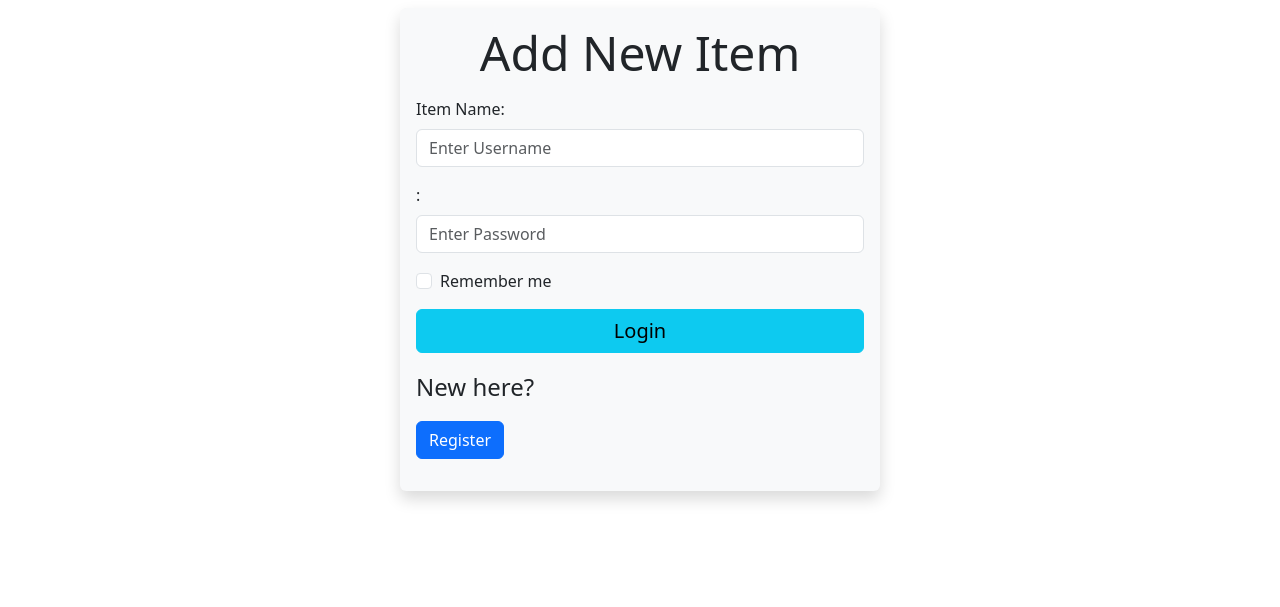
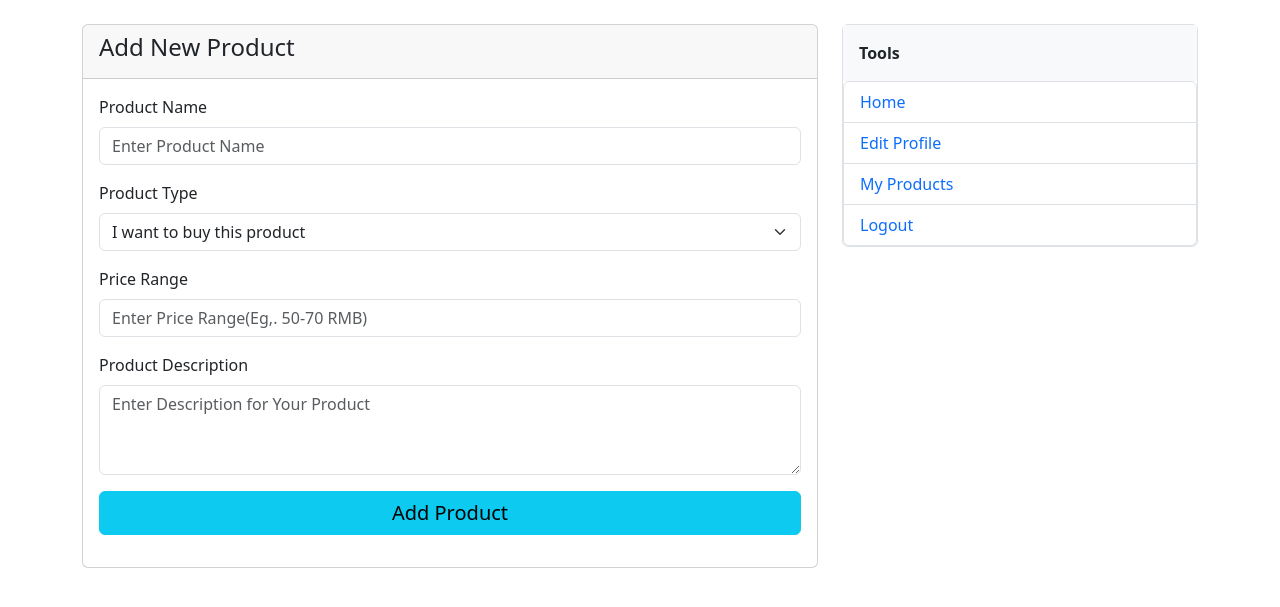
Before and after one commit to alfa-echo-niner-ait/dormx, a Flask app: template src/templates/add_item.html in a window 1280 px wide. Shown: the part 63-670 px from the top of the page. Run offline with Flask 3, Linux system fonts and the light colour scheme; the template is opened without the code that fills it: values that come from a table or form of the project are taken from there, others are empty; some libraries are stand-ins or nearby versions.

Commit message:
Implemented add product to database

```diff
--- a/src/forms.py
+++ b/src/forms.py
@@ -1,6 +1,6 @@
 from flask_wtf import FlaskForm
 from flask_wtf.file import FileField, FileAllowed
-from wtforms import StringField, PasswordField, SelectField, BooleanField, SubmitField
+from wtforms import StringField, PasswordField, SelectField, BooleanField, SubmitField, TextAreaField
 from wtforms.validators import DataRequired, Length, ValidationError
 from src.models import User_Cred
 
@@ -33,7 +33,7 @@ class RegistrationForm(FlaskForm):
             raise ValidationError(f"{username.data} already exist! Please type different username.")
 
 class UpdateProfileForm(FlaskForm):
-    current_password = PasswordField('Current Password')
+    current_password = PasswordField('Current Password (Required for changing password)')
     new_password = PasswordField('New Password')
     fullname = StringField('Full Name',
                            validators=[DataRequired(), Length(min=2, max=100)])
@@ -45,3 +45,16 @@ class UpdateProfileForm(FlaskForm):
                         FileAllowed(['jpg', 'jpeg', 'png'])])
 
     submit = SubmitField('Update')
+
+
+class AddProductForm(FlaskForm):
+    name = StringField('Product Name',
+                           validators=[DataRequired(), Length(min=2, max=255)])
+    type = SelectField('Product Type',
+                         validators=[DataRequired()], choices=[('Buy', 'I want to buy this product'), ('Sell', 'I want to sell this product')])
+    description = TextAreaField('Product Description')
+    price_range = StringField('Price Range')
+    product_pic = FileField('Product Picture', validators=[
+                        FileAllowed(['jpg', 'jpeg', 'png'])])
+
+    submit = SubmitField('Add Product')
--- a/src/templates/add_item.html
+++ b/src/templates/add_item.html
@@ -1,29 +1,92 @@
 {% extends "layout.html" %}
 
 {% block content %}
-<div class="container p-3 shadow bg-light rounded" style="width: 480px;">
-    <div class="display-5 text-center">Add New Item</div>
-    <form action="">
-        <div class="mb-3 mt-3">
-            <label for="username" class="form-label">Item Name:</label>
-            <input type="text" name="username" id="username" class="form-control" placeholder="Enter Username">
+<div class="container mt-3 mb-3">
+    <div class="row">
+        <!-- Start of left column -->
+        <div class="col md-8">
+            <div class="card">
+                <div class="card-header">
+                    <h4 class="card-title">Add New Product</h4>
+                </div>
+                <!-- Form start -->
+                <form method="POST" action="" enctype="multipart/form-data">
+                    {{ form.hidden_tag() }}
+                    <div class="card-body">
+                            <!-- Product Name -->
+                            <div class="mb-3">
+                                {{ form.name.label(class='form-label') }}
+                                {{ form.name(class='form-control', placeholder='Enter Product Name') }}
+                                {% if form.name.errors %}
+                                <div class="invalid-feedback">
+                                    {% for error in form.name.errors %}
+                                    {{ error }}
+                                    {% endfor %}
+                                </div>
+                                {% endif %}
+                            </div>
+
+                            <!-- Product Type -->
+                            <div class="mb-3">
+                                {{ form.type.label(class='form-label') }}
+                                {{ form.type(class='form-select') }}
+                                {% if form.type.errors %}
+                                <div class="invalid-feedback">
+                                    {% for error in form.type.errors %}
+                                    {{ error }}
+                                    {% endfor %}
+                                </div>
+                                {% endif %}
+                            </div>
+
+                            <!-- Price Range -->
+                            <div class="mb-3">
+                                {{ form.price_range.label(class='form-label') }}
+                                {{ form.price_range(class='form-control', placeholder='Enter Price Range(Eg,. 50-70 RMB)') }}
+                                {% if form.price_range.errors %}
+                                <div class="invalid-feedback">
+                                    {% for error in form.price_range.errors %}
+                                    {{ error }}
+                                    {% endfor %}
+                                </div>
+                                {% endif %}
+                            </div>
+
+                            <!-- Description -->
+                            <div class="mb-3">
+                                {{ form.description.label(class='form-label') }}
+                                {{ form.description(class='form-control', style="height: 90px;", placeholder='Enter Description for Your Product') }}
+                            </div>
+
+                            <div class="d-grid mb-3">
+                                {{ form.submit(class='btn btn-info fs-5 btn-block') }}
+                            </div>
+                    </div>
+                </form>
+                <!-- Form end -->
+            </div>
         </div>
-        <div class="mb-3">
-            <label for="password" class="form-label">:</label>
-            <input type="password" name="password" id="password" class="form-control" placeholder="Enter Password">
+
+        <!-- Start of right column -->
+        <div class="col-md-4 mb-3">
+            <div class="border rounded">
+                <div class="bg-light p-3 fw-bold">Tools</div>
+                <ul class="list-group">
+                    <li class="list-group-item">
+                        <a href="{{ url_for('index') }}" class="text-decoration-none">Home</a>
+                    </li>
+                    <li class="list-group-item">
+                        <a href="{{ url_for('profile') }}" class="text-decoration-none">Edit Profile</a>
+                    </li>
+                    <li class="list-group-item">
+                        <a href="" class="text-decoration-none">My Products</a>
+                    </li>
+                    <li class="list-group-item">
+                        <a href="{{ url_for('logout') }}" class="text-decoration-none">Logout</a>
+                    </li>
+                </ul>
+            </div>
         </div>
-        <div class="mb-3 form-check">
-            <label class="form-check-label">
-                <input class="form-check-input" type="checkbox" name="remember"> Remember me
-            </label>
-        </div>
-        <div class="d-grid mb-3">
-            <button type="submit" class="btn btn-info fs-5 btn-block">Login</button>
-        </div>
-    </form>
-    <div class="mb-3">
-        <p class="fs-4">New here?</p>
-        <a href="{{ url_for('register') }}"><button class="btn btn-primary">Register</button></a>
     </div>
 </div>
 {% endblock content %}
--- a/src/templates/profile.html
+++ b/src/templates/profile.html
@@ -15,7 +15,7 @@
                         <div class="row">
                             <div class="col md-3">
                                 <img src="{{ profile_img }}" alt="{{ current_user.username }}"
-                                    class="img-thumbnail" style="max-width: 150px;">
+                                    class="img-thumbnail" style="max-width: 200px;">
                             </div>
                             <div class="col md-3">
                                     <h4 class="me-auto">{{ current_user.username }}</h4>
@@ -134,6 +134,9 @@
                         <a href="" class="text-decoration-none">My Products</a>
                     </li>
                     <li class="list-group-item">
+                        <a href="{{ url_for('add_item') }}" class="text-decoration-none">Add New Product</a>
+                    </li>
+                    <li class="list-group-item">
                         <a href="{{ url_for('logout') }}" class="text-decoration-none">Logout</a>
                     </li>
                 </ul>
```
Also changed, not shown: src/models.py (+52 -1 lines), src/routes.py (+31 -10 lines), src/static/item_pics/product_default.png (added), src/static/profile_pics/bb80c03e3ccdd4e1.JPG (added), src/static/profile_pics/da1957274834f6bf.JPG (deleted).
